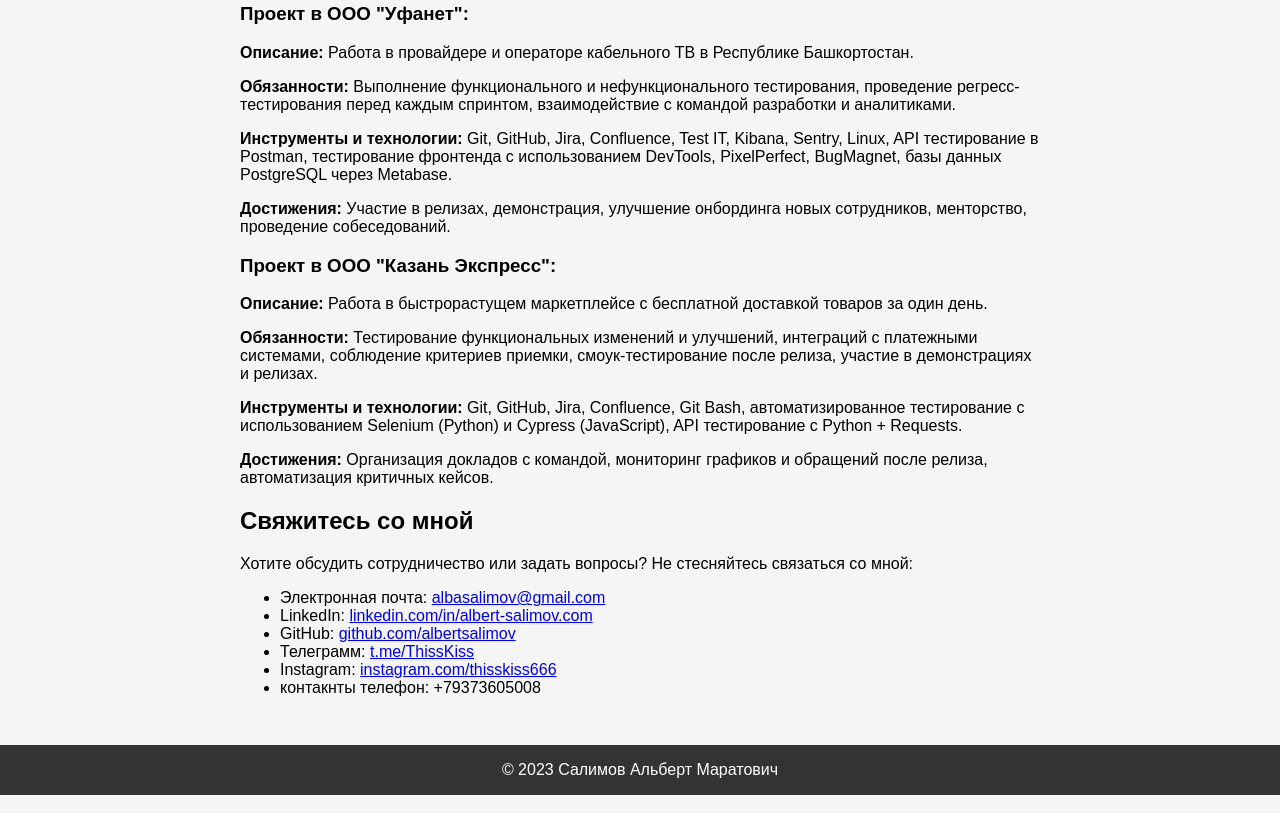
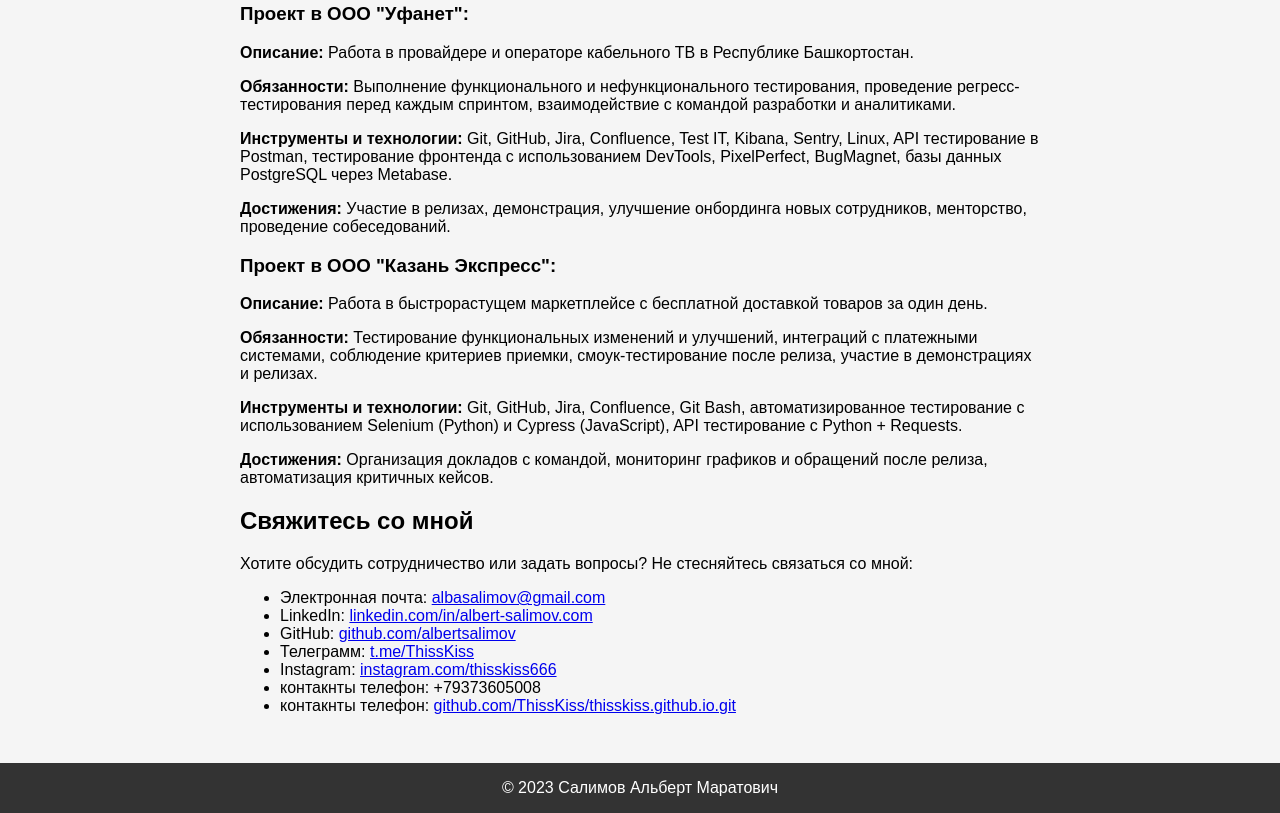
Before and after one commit to ThissKiss/thisskiss.github.io, a plain HTML site: page index.html in a window 1280 px wide. Shown: the part 1762-2575 px from the top of the page. Drawn offline with Linux system fonts and the light colour scheme.

Commit message:
добавил_новый_контакт

```diff
--- a/index.html
+++ b/index.html
@@ -164,6 +164,7 @@
                <li>Телеграмм: <a href="https://t.me/ThissKiss" target="_blank">t.me/ThissKiss</a></li>
 	        <li>Instagram: <a href="https://www.instagram.com/thisskiss666/" target="_blank">instagram.com/thisskiss666</a></li>
                <li>контакнты телефон: +79373605008</li>
+               <li>контакнты телефон: <a href="https://github.com/ThissKiss/thisskiss.github.io.git " target="_blank">github.com/ThissKiss/thisskiss.github.io.git</a></li>
 
            </ul>
 
```
